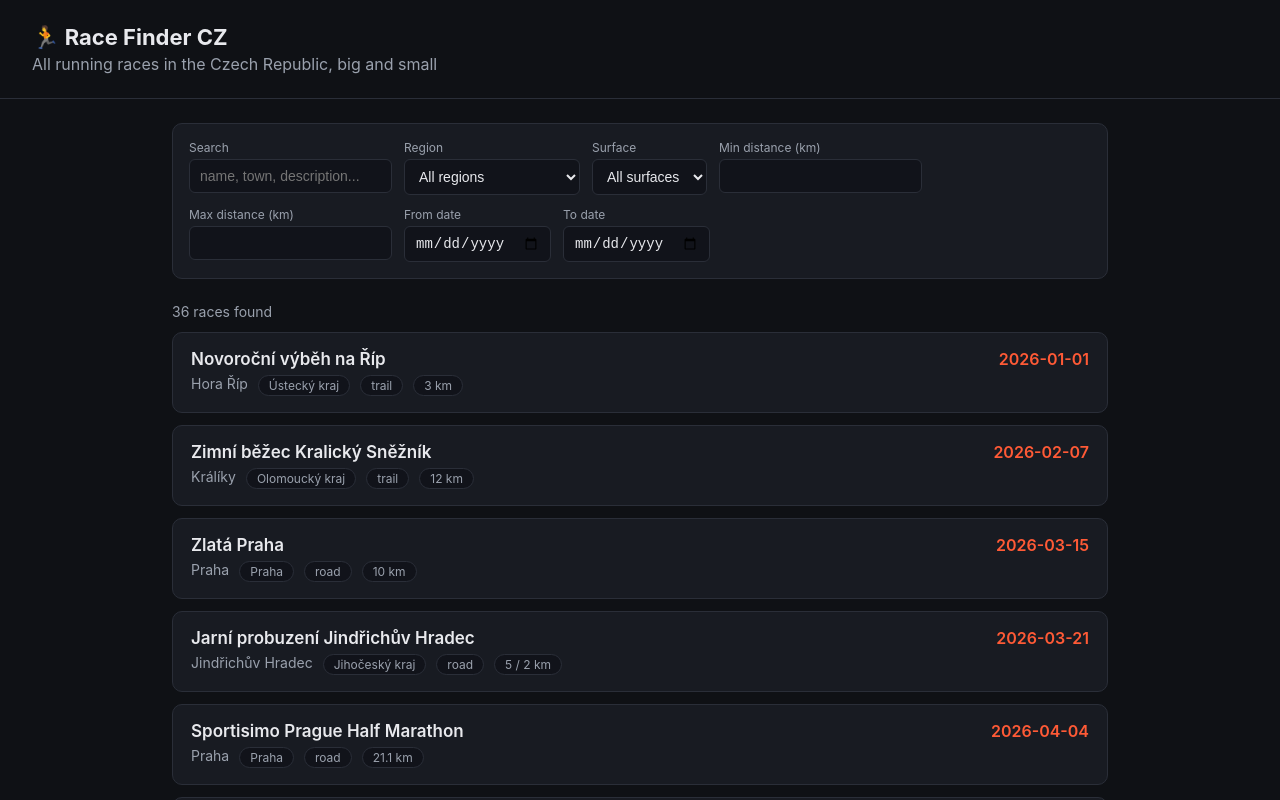
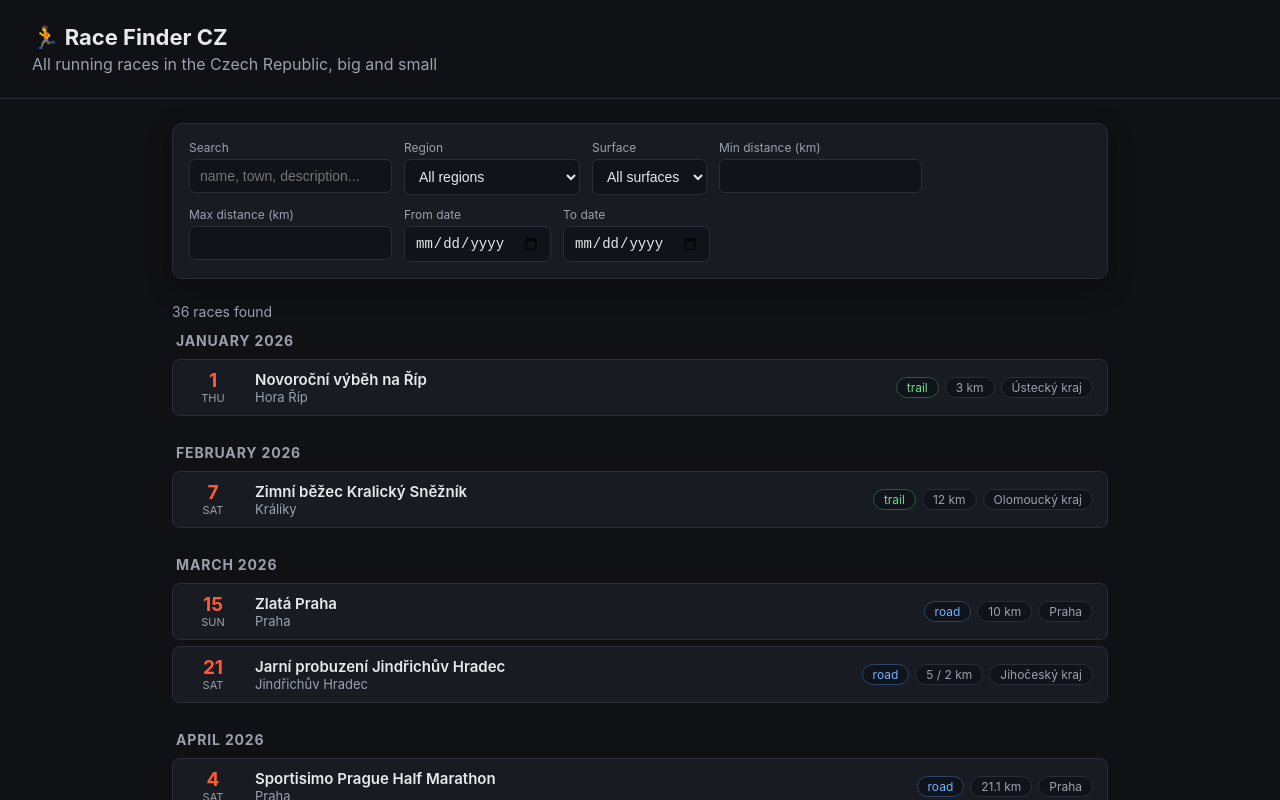
Before and after one commit to barborastuchla96/dndrepo, a Next.js app in the folder race-finder/: page / in a window 1280 px wide. Shown: the top 800 px of the page. Built offline with nearby package versions, Linux system fonts and the light colour scheme.

Commit message:
Redesign race list as a grouped calendar table
Replace loose cards with a behej.com/terminovka-style layout: races
grouped by month with day/weekday badges, compact table rows, and
color-coded surface tags. Sticky filter bar stays visible while
scrolling.

```diff
--- a/race-finder/app/globals.css
+++ b/race-finder/app/globals.css
@@ -48,6 +48,10 @@ main {
   border: 1px solid var(--border);
   border-radius: 10px;
   padding: 16px;
+  position: sticky;
+  top: 12px;
+  z-index: 10;
+  box-shadow: 0 8px 24px rgba(0, 0, 0, 0.35);
 }
 
 .filters input,
@@ -74,54 +78,6 @@ main {
   font-size: 14px;
 }
 
-.race-list {
-  display: flex;
-  flex-direction: column;
-  gap: 12px;
-}
-
-.race-card {
-  display: block;
-  background: var(--panel);
-  border: 1px solid var(--border);
-  border-radius: 10px;
-  padding: 16px 18px;
-  text-decoration: none;
-  color: var(--text);
-  transition: border-color 0.15s ease;
-}
-
-.race-card:hover {
-  border-color: var(--accent);
-}
-
-.race-card-top {
-  display: flex;
-  justify-content: space-between;
-  align-items: baseline;
-  gap: 12px;
-}
-
-.race-name {
-  font-size: 17px;
-  font-weight: 600;
-}
-
-.race-date {
-  color: var(--accent);
-  font-weight: 600;
-  white-space: nowrap;
-}
-
-.race-meta {
-  margin-top: 6px;
-  color: var(--muted);
-  font-size: 14px;
-  display: flex;
-  flex-wrap: wrap;
-  gap: 10px;
-}
-
 .tag {
   display: inline-block;
   background: #11131a;
@@ -130,6 +86,109 @@ main {
   padding: 2px 10px;
   font-size: 12px;
   color: var(--muted);
+  white-space: nowrap;
+}
+
+.tag-region {
+  color: var(--muted);
+}
+
+.tag-surface-road { color: #6fb1ff; border-color: #2c4566; }
+.tag-surface-trail { color: #6fdc8c; border-color: #2c5a3c; }
+.tag-surface-track { color: #e0c26f; border-color: #5a4d2c; }
+.tag-surface-mixed { color: #c98cff; border-color: #46306b; }
+
+.month-group {
+  margin-bottom: 28px;
+}
+
+.month-heading {
+  font-size: 14px;
+  font-weight: 700;
+  text-transform: uppercase;
+  letter-spacing: 0.06em;
+  color: var(--muted);
+  margin: 0 0 10px 4px;
+}
+
+.race-table {
+  display: flex;
+  flex-direction: column;
+  gap: 6px;
+}
+
+.race-row {
+  display: grid;
+  grid-template-columns: 52px 1fr auto;
+  align-items: center;
+  gap: 16px;
+  background: var(--panel);
+  border: 1px solid var(--border);
+  border-radius: 8px;
+  padding: 10px 14px;
+  text-decoration: none;
+  color: var(--text);
+  transition: border-color 0.15s ease, transform 0.1s ease;
+}
+
+.race-row:hover {
+  border-color: var(--accent);
+  transform: translateX(2px);
+}
+
+.race-row-date {
+  display: flex;
+  flex-direction: column;
+  align-items: center;
+  line-height: 1.1;
+}
+
+.race-row-day {
+  font-size: 19px;
+  font-weight: 700;
+  color: var(--accent);
+}
+
+.race-row-weekday {
+  font-size: 11px;
+  text-transform: uppercase;
+  color: var(--muted);
+}
+
+.race-row-main {
+  min-width: 0;
+}
+
+.race-row-name {
+  font-weight: 600;
+  font-size: 15px;
+  white-space: nowrap;
+  overflow: hidden;
+  text-overflow: ellipsis;
+}
+
+.race-row-location {
+  font-size: 13px;
+  color: var(--muted);
+  white-space: nowrap;
+  overflow: hidden;
+  text-overflow: ellipsis;
+}
+
+.race-row-tags {
+  display: flex;
+  gap: 6px;
+  flex-wrap: nowrap;
+}
+
+@media (max-width: 720px) {
+  .race-row {
+    grid-template-columns: 44px 1fr;
+  }
+  .race-row-tags {
+    grid-column: 1 / -1;
+    flex-wrap: wrap;
+  }
 }
 
 .race-detail {
--- a/race-finder/app/page.tsx
+++ b/race-finder/app/page.tsx
@@ -1,12 +1,23 @@
 "use client";
 
-import { useEffect, useMemo, useState } from "react";
+import { useMemo, useState } from "react";
 import { Race } from "@/lib/types";
 import allRaces from "@/data/races.json";
 
 const races = allRaces as Race[];
 
 const SURFACES = ["road", "trail", "track", "mixed"];
+
+const MONTH_NAMES = [
+  "January", "February", "March", "April", "May", "June",
+  "July", "August", "September", "October", "November", "December",
+];
+
+function formatDay(dateStr: string) {
+  const d = new Date(dateStr + "T00:00:00");
+  const weekday = d.toLocaleDateString("en-GB", { weekday: "short" });
+  return { day: d.getDate(), weekday };
+}
 
 export default function HomePage() {
   const [q, setQ] = useState("");
@@ -39,6 +50,20 @@ export default function HomePage() {
       })
       .sort((a, b) => a.date.localeCompare(b.date));
   }, [q, region, surface, minDistance, maxDistance, dateFrom, dateTo]);
+
+  const groups = useMemo(() => {
+    const map = new Map<string, Race[]>();
+    for (const race of filtered) {
+      const [year, month] = race.date.split("-");
+      const key = `${year}-${month}`;
+      if (!map.has(key)) map.set(key, []);
+      map.get(key)!.push(race);
+    }
+    return Array.from(map.entries()).map(([key, items]) => {
+      const [year, month] = key.split("-");
+      return { key, label: `${MONTH_NAMES[Number(month) - 1]} ${year}`, items };
+    });
+  }, [filtered]);
 
   return (
     <div>
@@ -104,23 +129,34 @@ export default function HomePage() {
 
       <p className="result-count">{filtered.length} races found</p>
 
-      <div className="race-list">
-        {filtered.map((race) => (
-          <a key={race.id} href={`/race/${race.id}`} className="race-card">
-            <div className="race-card-top">
-              <span className="race-name">{race.name}</span>
-              <span className="race-date">{race.date}</span>
+      {groups.map((group) => (
+        <section key={group.key} className="month-group">
+          <h2 className="month-heading">{group.label}</h2>
+          <div className="race-table">
+            {group.items.map((race) => {
+              const { day, weekday } = formatDay(race.date);
+              return (
+                <a key={race.id} href={`/race/${race.id}`} className="race-row">
+                  <div className="race-row-date">
+                    <span className="race-row-day">{day}</span>
+                    <span className="race-row-weekday">{weekday}</span>
                   </div>
-            <div className="race-meta">
-              <span>{race.location}</span>
-              <span className="tag">{race.region}</span>
-              <span className="tag">{race.surface}</span>
+                  <div className="race-row-main">
+                    <div className="race-row-name">{race.name}</div>
+                    <div className="race-row-location">{race.location}</div>
+                  </div>
+                  <div className="race-row-tags">
+                    <span className={`tag tag-surface-${race.surface}`}>{race.surface}</span>
                     <span className="tag">{race.distancesKm.join(" / ")} km</span>
+                    <span className="tag tag-region">{race.region}</span>
                   </div>
                 </a>
+              );
+            })}
+          </div>
+        </section>
       ))}
       {filtered.length === 0 && <p>No races match your filters.</p>}
     </div>
-    </div>
   );
 }
```
Lines whose indentation alone changed are shown as unchanged.
